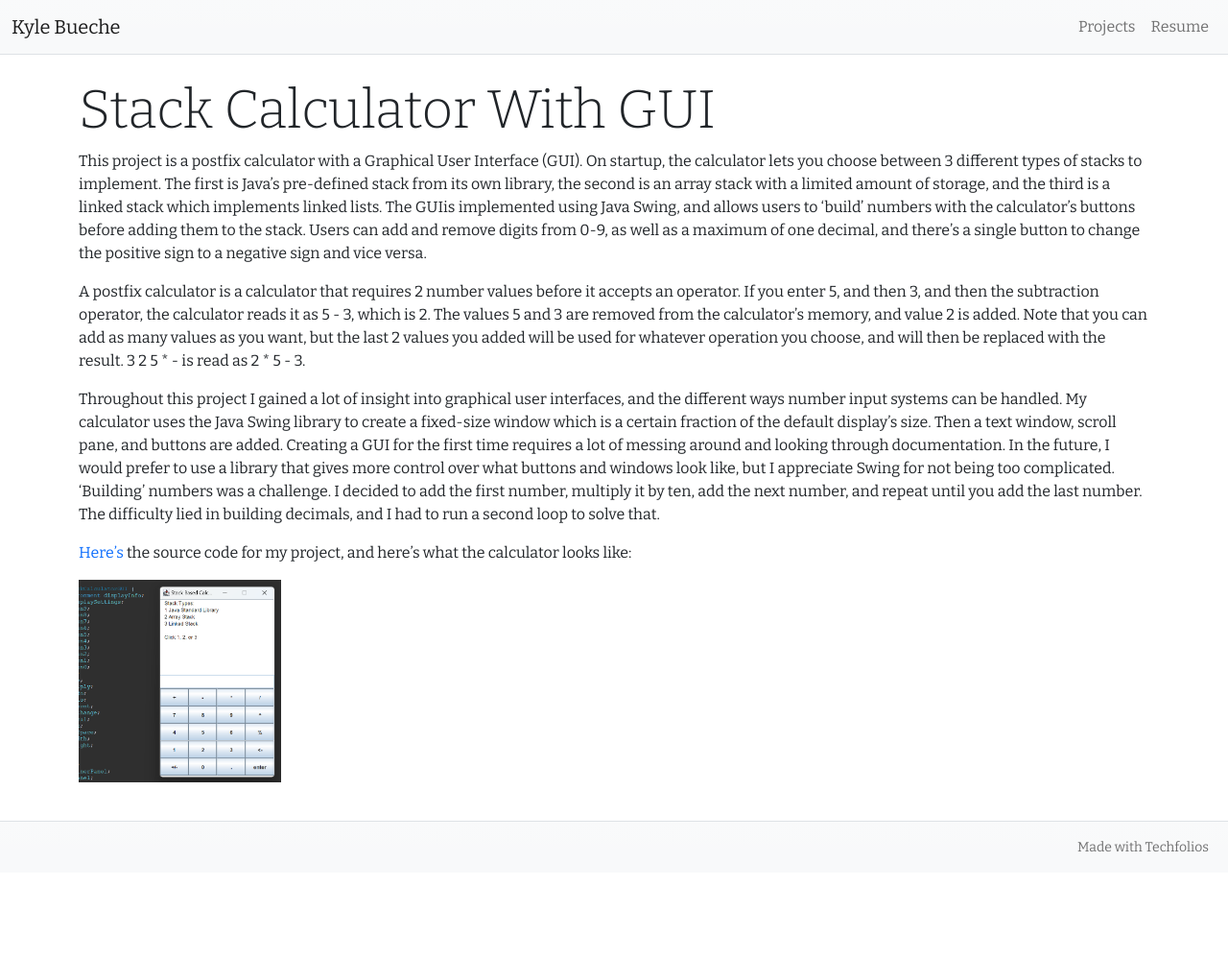
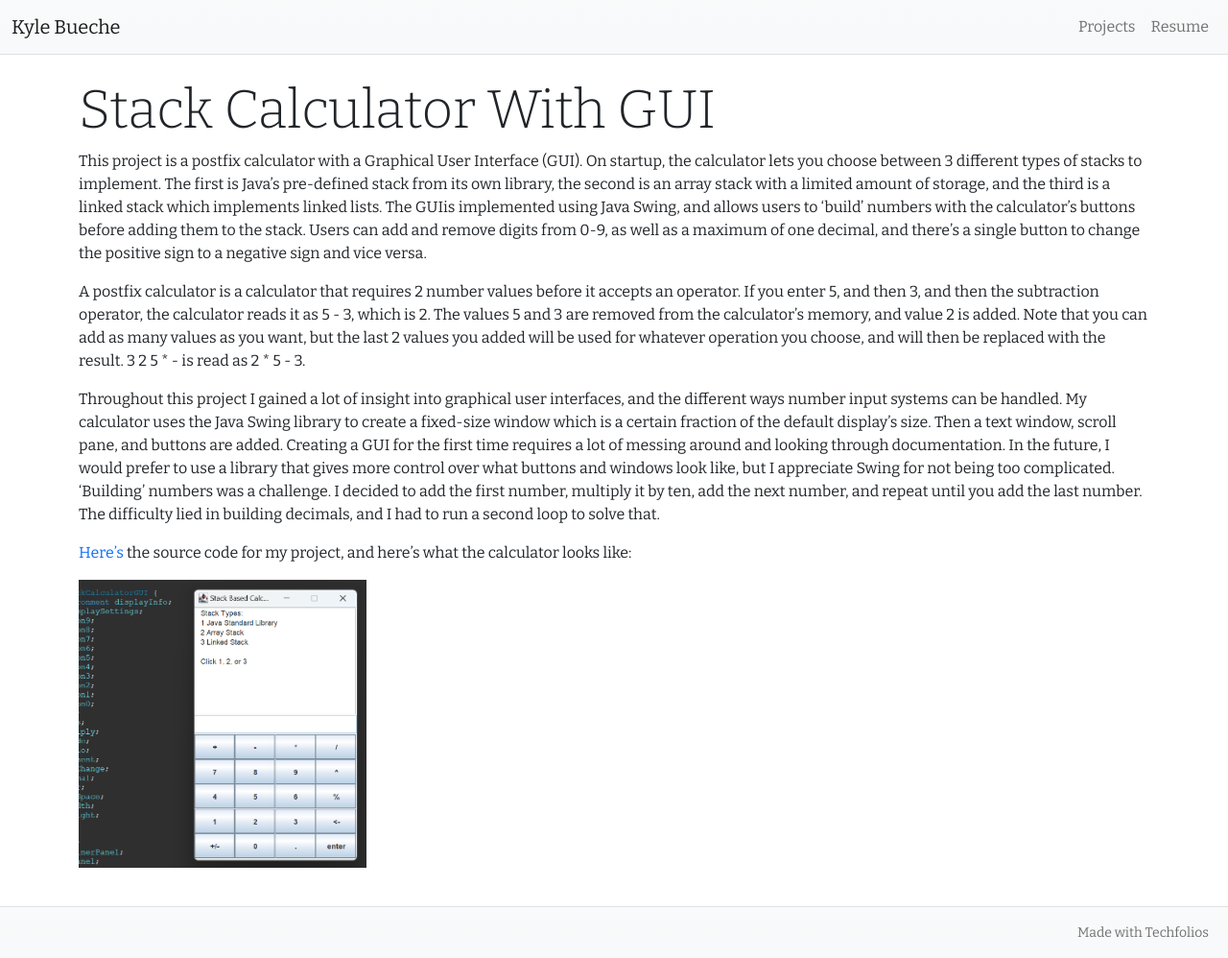
Before and after one commit to kylebueche/kylebueche.github.io, a Jekyll site: the page built from projects/stack-calculator.md, in a window 1280 px wide. Shown: the whole page at 96% size. Built offline with Jekyll 4.4.1, drawn with Linux system fonts in a browser that asks for light colours; before the commit the page ends 909 px from its top, so only the background shows below that.

Commit message:
Update stack-calculator.md

```diff
--- a/projects/stack-calculator.md
+++ b/projects/stack-calculator.md
@@ -19,4 +19,4 @@ Throughout this project I gained a lot of insight into graphical user interfaces
 
 [Here's](https://github.com/kylebueche/StackCalculatorWithGUI) the source code for my project, and here's what the calculator looks like:
 
-<img width="211" alt="image" src="../img/stack-calculator/demo-1.png">
+<img width="300px" alt="image" src="../img/stack-calculator/demo-1.png">
```
